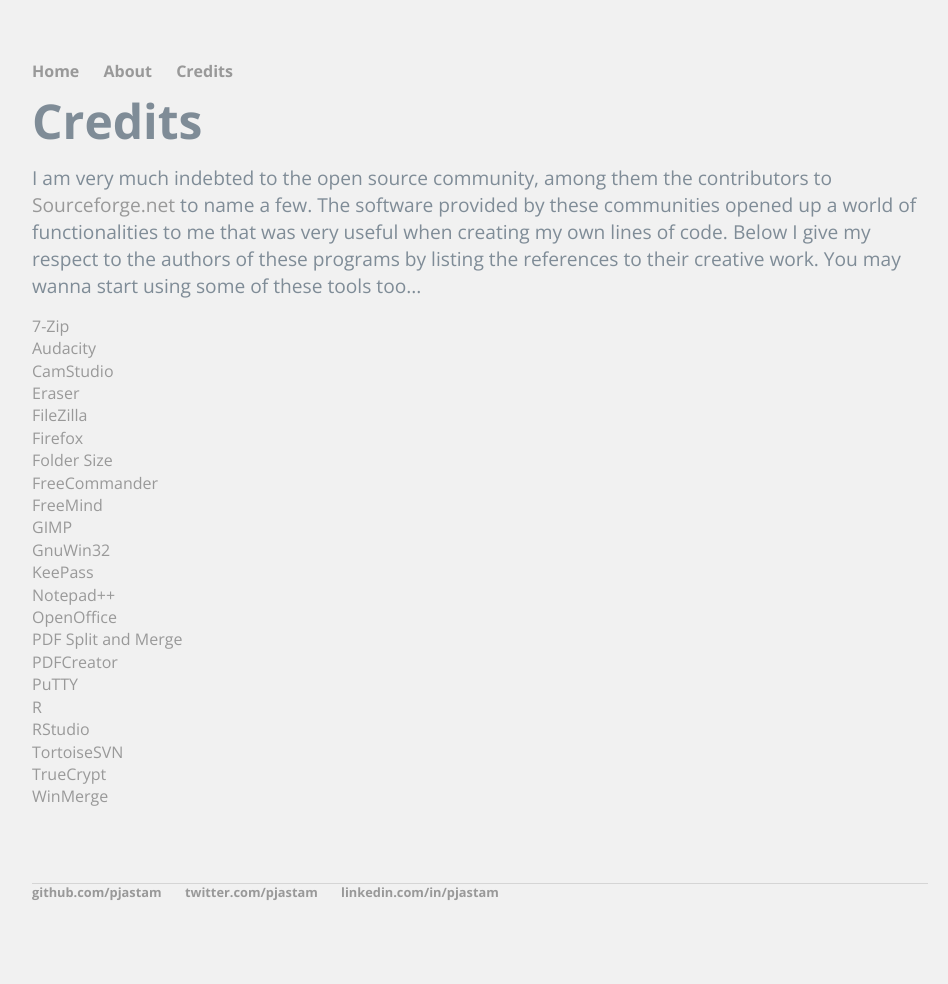
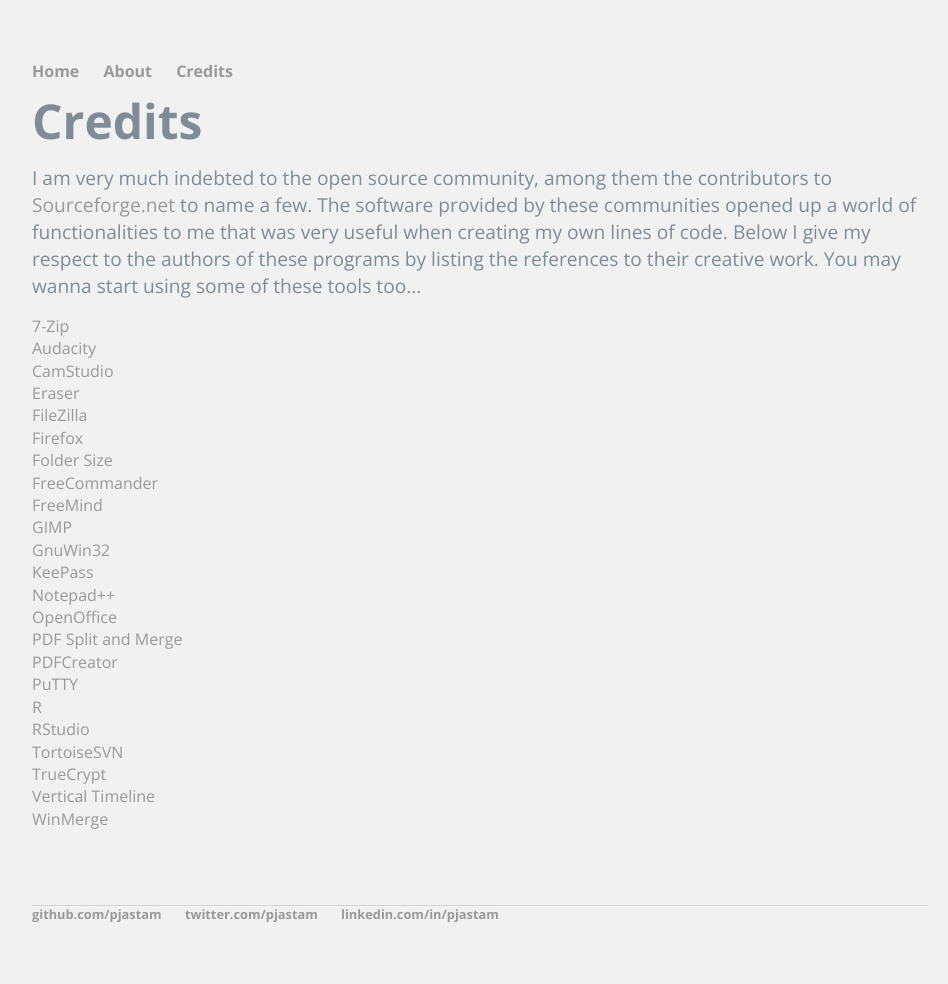
Before and after one commit to pjastam/pjastam.github.io, a Jekyll site: the page built from credits/index.html, in a window 1280 px wide. Shown: the whole page, without its empty margins (160-1108 px from the left). Built offline with Jekyll 4.4.1, drawn with Linux system fonts in a browser that asks for light colours; some web fonts are replaced; before the commit the page ends 962 px from its top, so only the background shows below that.

Commit message:
Added another credit
Credits to source of vertical timeline added to the credits page.

```diff
--- a/credits/index.html
+++ b/credits/index.html
@@ -29,6 +29,7 @@
 		<li><a href="https://www.rstudio.com/" target="_blank">RStudio</a></li>
 		<li><a href="https://sourceforge.net/projects/tortoisesvn/?source=directory" target="_blank">TortoiseSVN</a></li>
 		<li><a href="https://sourceforge.net/projects/truecrypt/?source=directory" target="_blank">TrueCrypt</a></li>
+		<li><a href="https://codyhouse.co/gem/vertical-timeline/" target="_blank">Vertical Timeline</a></li>
 		<li><a href="https://sourceforge.net/projects/winmerge/?source=directory" target="_blank">WinMerge</a></li>
 	</ul>
 
```
